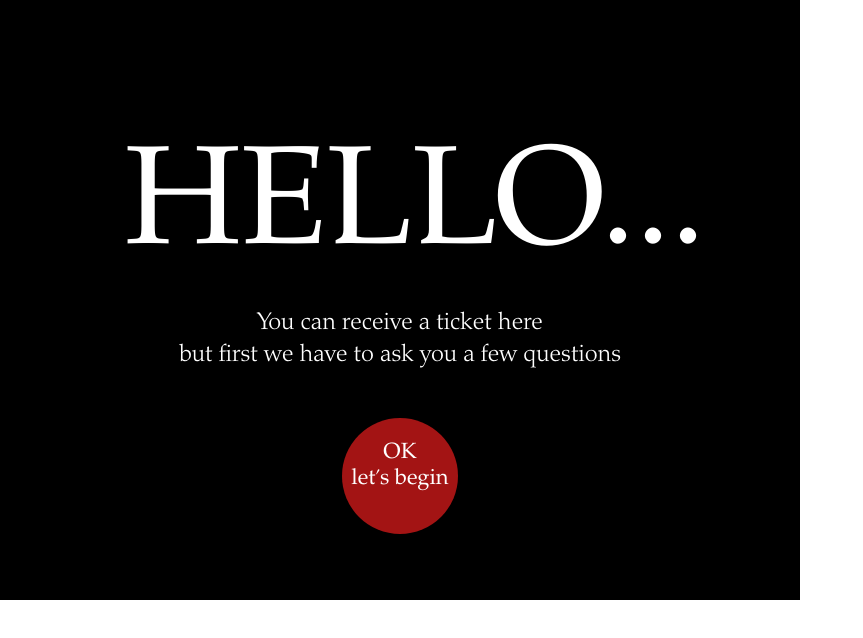
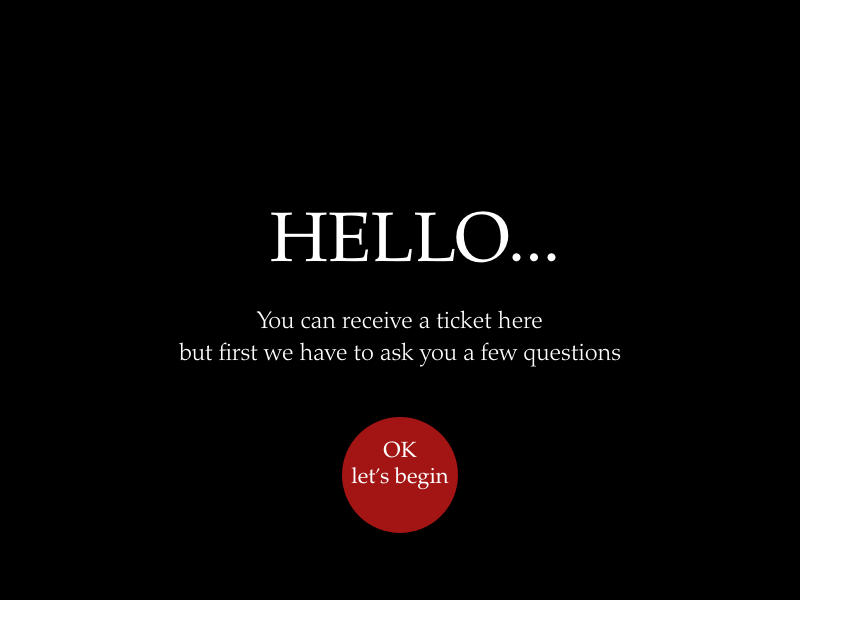
Before and after one commit to scottdickerson/interimaginary-ticket-kiosk, a React (Create React App) app: page / in a window 1280 px wide. Shown: the top 638 px of the page, without its empty margins (0-863 px from the left). Built offline with nearby package versions, Linux system fonts and the light colour scheme.

Commit message:
fix(ticketpullscreen): style reduce hello text size and recenter

```diff
--- a/src/containers/TicketPullScreen/TicketPullScreen.module.css
+++ b/src/containers/TicketPullScreen/TicketPullScreen.module.css
@@ -12,8 +12,8 @@
 
 .title {
   text-transform: uppercase;
-  font-size: 140px;
-  padding: 141px 0 25px 30px;
+  font-size: 70px;
+  padding: 210px 0 25px 30px;
 }
 
 .button {
```
